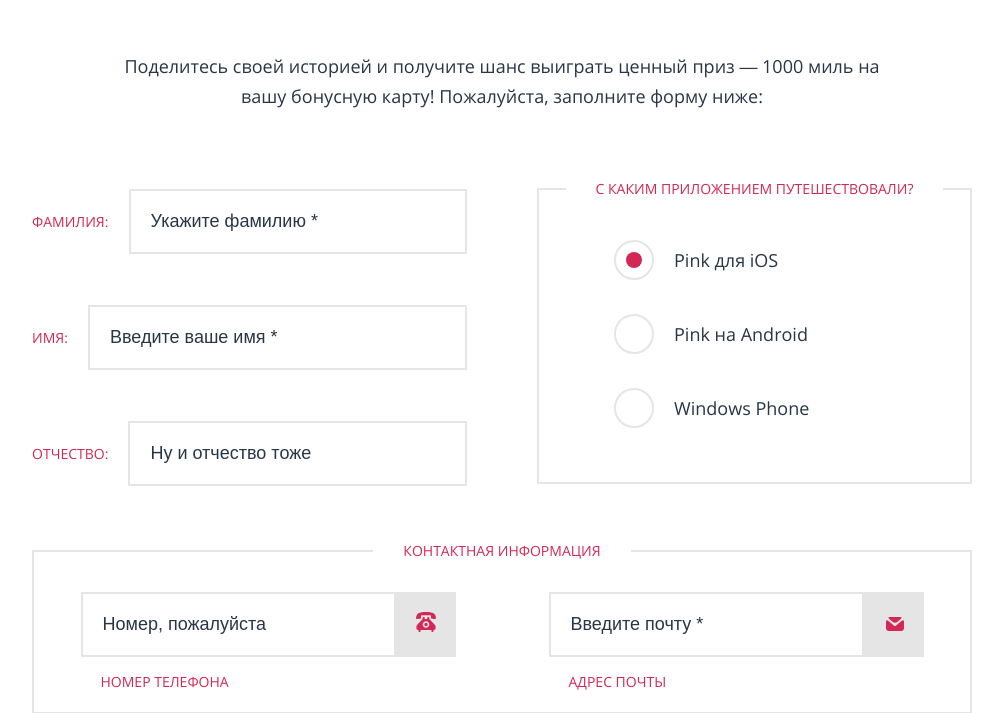
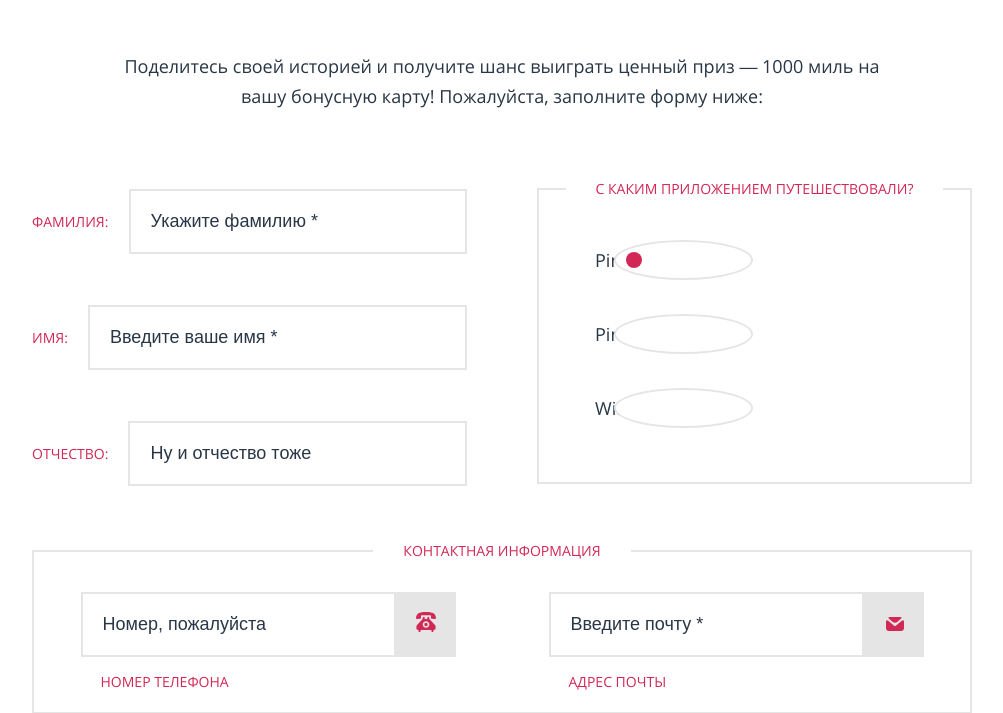
Before and after one commit to elenagradovich/425039-pink, a PHP site: page /form.html in a window 1280 px wide. Shown: the part 439-1152 px from the top of the page, without its empty margins (138-1141 px from the left). Run offline with PHP 8.4, Linux system fonts and the light colour scheme; style sheets or scripts are compiled from the project's sources.

```diff
--- a/source/js/picturefill.js
+++ b/source/js/picturefill.js
@@ -734,14 +734,14 @@
       descriptors = [];
 
       // 8. If url ends with a U+002C COMMA character (,), follow these substeps:
-			//		(1). Remove all trailing U+002C COMMA characters from url. If this removed
+      //    (1). Remove all trailing U+002C COMMA characters from url. If this removed
       //         more than one character, that is a parse error.
       if (url.slice(-1) === ",") {
         url = url.replace(regexTrailingCommas, "");
         // (Jump ahead to step 9 to skip tokenization and just push the candidate).
         parseDescriptors();
 
-			//	Otherwise, follow these substeps:
+      //  Otherwise, follow these substeps:
       } else {
         tokenize();
       } // (close else of step 8)
--- a/source/sass/blocks/_review.scss
+++ b/source/sass/blocks/_review.scss
@@ -561,7 +561,7 @@
   }
 
   .review__menu-item {
-    padding-left: 115px;
+    padding-left: 56px;
 
     &--ach::before {
       left: 0;
@@ -569,6 +569,7 @@
 
     &--app::before {
       left: 75px;
+      padding-left: 135px;
     }
   }
 
@@ -644,14 +645,6 @@
     width: 375px;
   }
 
-  .review__menu-item {
-    padding-left: 56px;
-
-    &--app {
-      padding-left: 135px;
-    }
-  }
-
   .review__content {
     height: 130px;
   }
```
Lines whose indentation alone changed are shown as unchanged.
